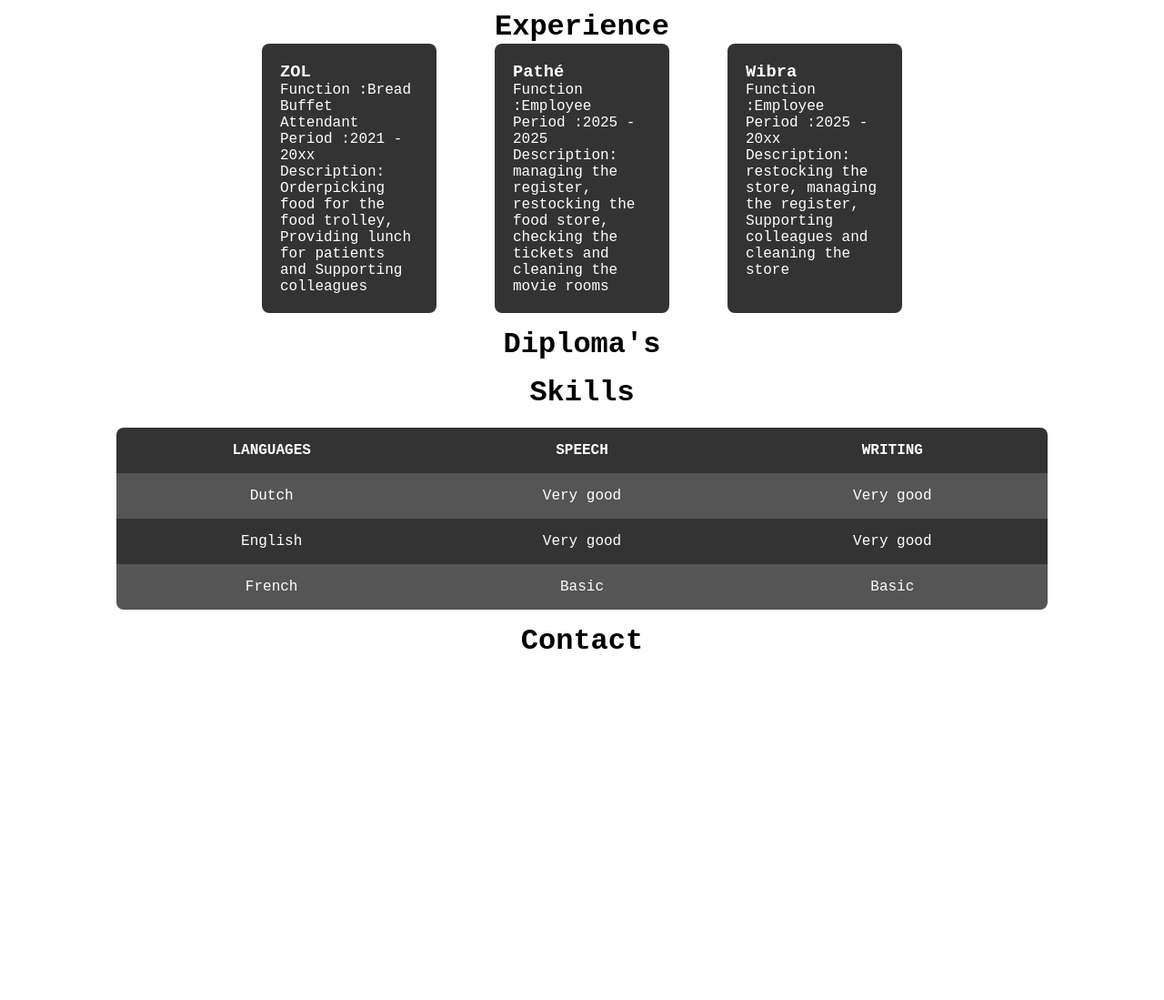
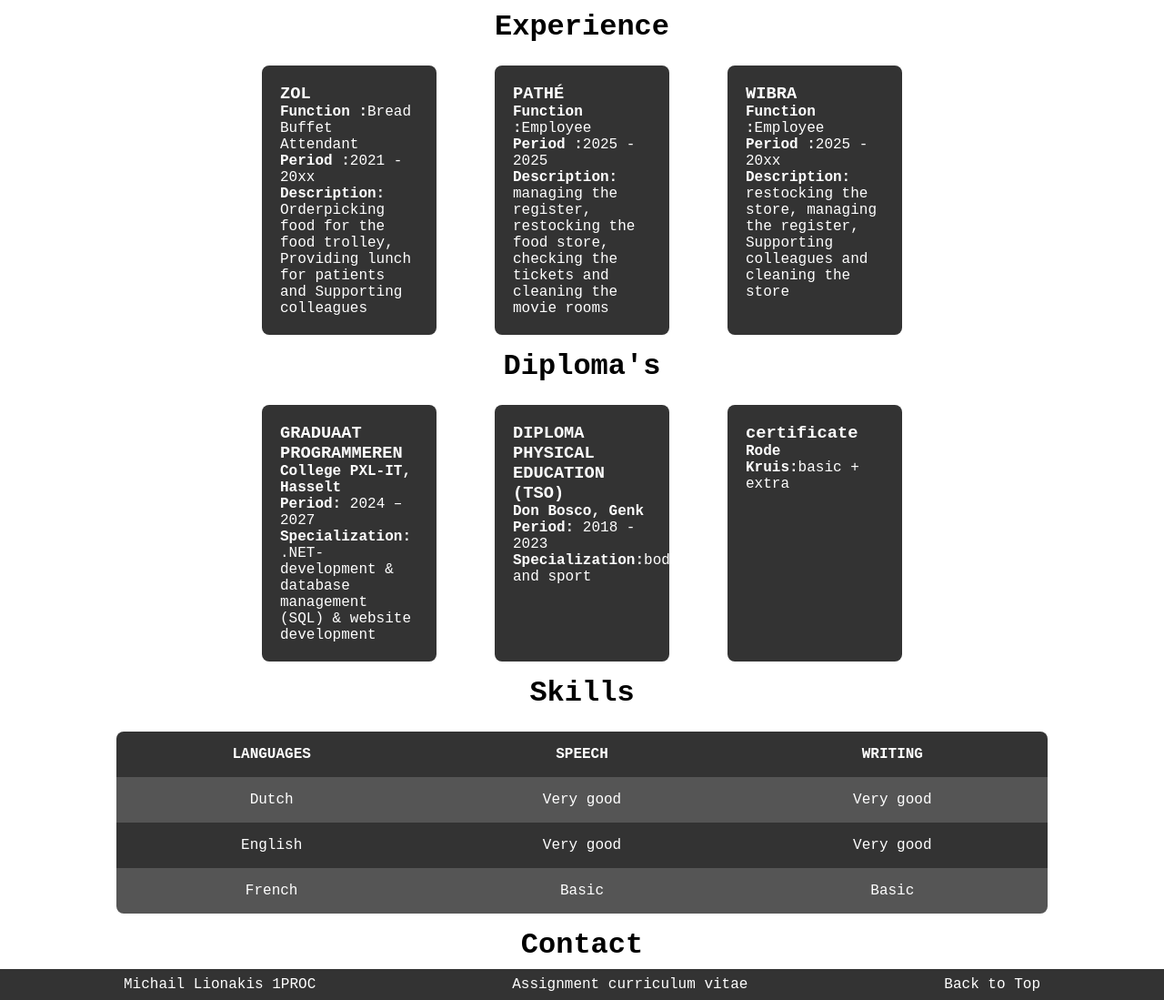
Before and after one commit to pxl-grpro-wpl1-2526/curriculum-vitae-MichaiLionakisPXL, a plain HTML site: page index.html in a window 1280 px wide. Shown: the part 180-1279 px from the top of the page at 91% size. Before the commit the page ends 911 px from the top, so only its background shows below. Drawn offline with Linux system fonts and the light colour scheme.

Commit message:
Web-06--11

```diff
--- a/css/style.css
+++ b/css/style.css
@@ -3,6 +3,9 @@
     padding: 0;
     box-sizing: border-box;
     font-family: "JetBrains Mono", monospace;
+}
+html {
+    scroll-behavior: smooth;
 }
 /*#region nav-menu*/
 .main-menu, .dropdown-content {
@@ -62,7 +65,7 @@
     align-items: center;
     max-width: 80vw;
     margin: auto;
-    & .container-card{
+    & .container-part{
         display: flex;
         flex-direction: column;
         justify-content: center;
@@ -85,11 +88,12 @@
                 }
             }
         }
-        & .container-experience-info{
+        & .container-cards{
             display: flex;
             flex-direction: row;
             gap: 5vw;
             color: white;
+            margin-top: 3vh;
             & div{
                 padding: 20px;
                 background-color: #333;
@@ -98,6 +102,9 @@
                 max-width: 15vw;
                 & li {
                     list-style: none;
+                    & span{
+                        font-weight: bold;
+                    }
                 }
             }
         }
@@ -108,7 +115,7 @@
 /* region table */
 .languages {
     border-collapse: collapse;
-    margin-top: 20px;
+    margin-top: 3vh;
     border-radius: 1vh;
     overflow: hidden;
     min-width: 80vw;
@@ -141,3 +148,18 @@
     }
 }
 /* endregion */
+/* region Footer */
+footer {
+    background-color: #333;
+    display: flex;
+    justify-content: space-between;
+    color: white;
+    padding-left: 10vw;
+    padding-right: 10vw;
+    & p ,a{
+        padding: 1vh;
+        color: white;
+        text-decoration: none;
+    }
+}
+/* endregion */
--- a/index.html
+++ b/index.html
@@ -22,7 +22,7 @@
   </ul>
 </nav>
 <div class="container">
-  <div class="container-card" id="who-am-i">
+  <div class="container-part" id="who-am-i">
     <h1>Who am I?</h1>
     <div class="container-info">
       <a href="https://www.linkedin.com/in/michail-lionakis/"><img src="images/profielfoto-test.jpg" alt="profile picture"/></a>
@@ -34,39 +34,65 @@
     </div>
 
   </div>
-  <div class="container-card" id="experience">
+  <div class="container-part" id="experience">
     <h1>Experience</h1>
-    <div class="container-experience-info">
+    <div class="container-cards">
       <div>
         <h3>ZOL</h3>
         <ul>
-          <li>Function :Bread Buffet Attendant</li>
-          <li>Period   :2021 - 20xx</li>
-          <li>Description: Orderpicking food for the food trolley, Providing lunch for patients and Supporting colleagues</li>
+          <li><span>Function :</span>Bread Buffet Attendant</li>
+          <li><span>Period   :</span>2021 - 20xx</li>
+          <li><span>Description:</span> Orderpicking food for the food trolley, Providing lunch for patients and Supporting colleagues</li>
         </ul>
       </div>
       <div>
-        <h3>Pathé</h3>
+        <h3>PATHÉ</h3>
         <ul>
-          <li>Function :Employee</li>
-          <li>Period   :2025 - 2025</li>
-          <li>Description: managing the register, restocking the food store, checking the tickets and cleaning the movie rooms</li>
+          <li><span>Function :</span>Employee</li>
+          <li><span>Period   :</span>2025 - 2025</li>
+          <li><span>Description:</span> managing the register, restocking the food store, checking the tickets and cleaning the movie rooms</li>
         </ul>
       </div>
       <div>
-        <h3>Wibra</h3>
+        <h3>WIBRA</h3>
         <ul>
-          <li>Function :Employee</li>
-          <li>Period   :2025 - 20xx</li>
-          <li>Description: restocking the store, managing the register, Supporting colleagues and cleaning the store</li>
+          <li><span>Function :</span>Employee</li>
+          <li><span>Period   :</span>2025 - 20xx</li>
+          <li><span>Description:</span> restocking the store, managing the register, Supporting colleagues and cleaning the store</li>
         </ul>
       </div>
     </div>
   </div>
-  <div class="container-card" id="diplomas">
+  <div class="container-part" id="diplomas">
     <h1>Diploma's</h1>
+    <div class="container-cards">
+      <div>
+        <h3>GRADUAAT PROGRAMMEREN</h3>
+        <ul>
+          <li><span>College PXL-IT, Hasselt</span></li>
+          <li><span>Period:</span> 2024 – 2027</li>
+          <li><span>Specialization:</span> .NET-development &
+            database management (SQL) & website
+            development</li>
+        </ul>
+      </div>
+      <div>
+        <h3>DIPLOMA PHYSICAL EDUCATION (TSO)</h3>
+        <ul>
+          <li><span>Don Bosco, Genk</span></li>
+          <li><span>Period:</span> 2018 - 2023</li>
+          <li><span>Specialization:</span>body and sport</li>
+        </ul>
+      </div>
+      <div>
+        <h3>certificate</h3>
+        <ul>
+          <li><span>Rode Kruis:</span>basic + extra</li>
+        </ul>
+      </div>
+    </div>
   </div>
-  <div class="container-card" id="skills">
+  <div class="container-part" id="skills">
     <h1>Skills</h1>
     <table class="languages">
       <thead>
@@ -95,9 +121,15 @@
       </tbody>
     </table>
   </div>
-  <div class="container-card" id="contact">
+  <div class="container-part" id="contact">
     <h1>Contact</h1>
+
   </div>
 </div>
+<footer>
+  <p>Michail Lionakis 1PROC</p>
+  <p>Assignment curriculum vitae</p>
+  <a href="#who-am-i">Back to Top</a>
+</footer>
 </body>
 </html>
```
